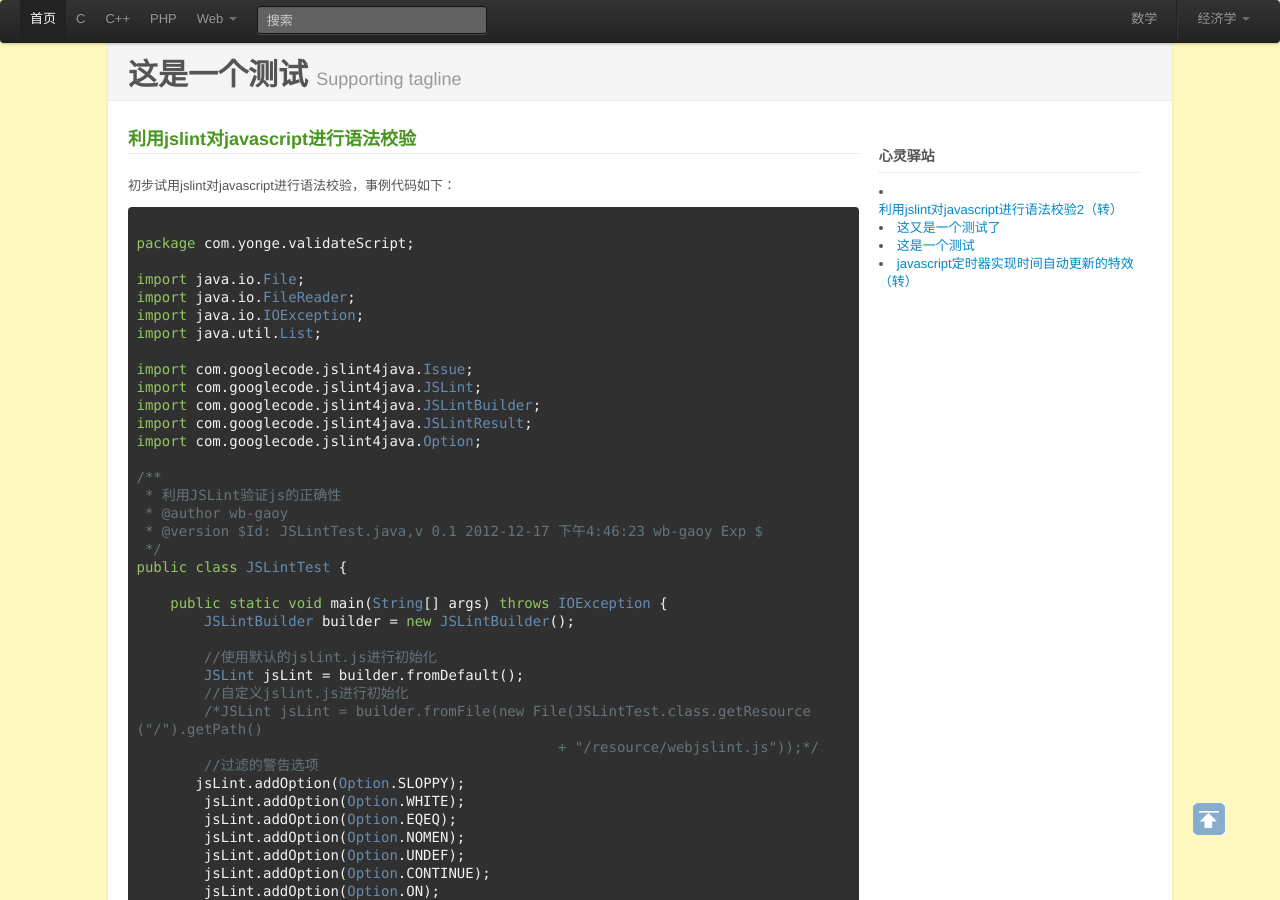
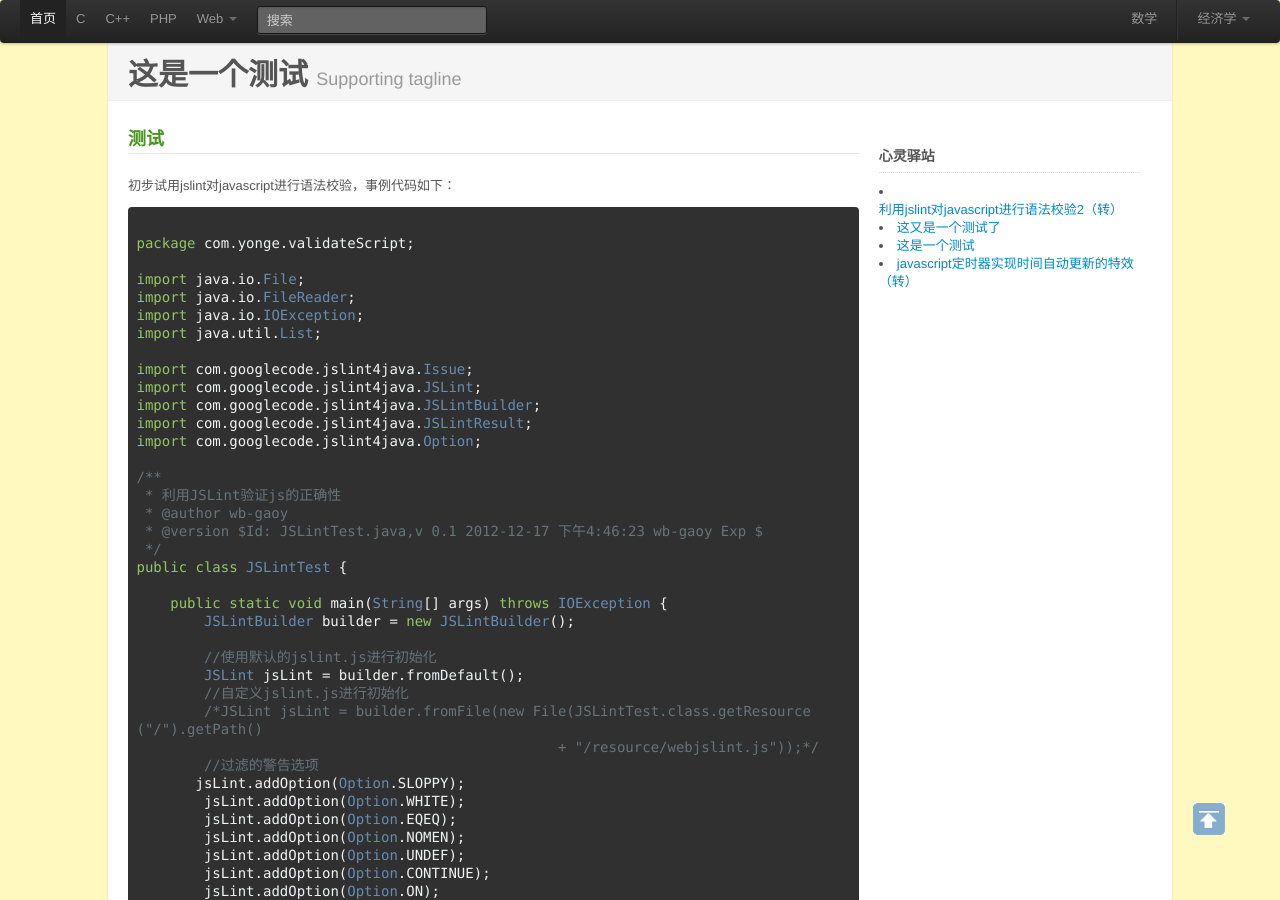
Before and after one commit to luwanlili/luwanlili.github.com, a Jekyll site: the page built from _posts/2012-12-08-thisisatest.html, in a window 1280 px wide and 900 px high. Built offline with Jekyll 4.4.1, drawn with Linux system fonts in a browser that asks for light colours.

Commit message:
taskchange

```diff
--- a/_posts/2012-12-08-thisisatest.html
+++ b/_posts/2012-12-08-thisisatest.html
@@ -9,7 +9,7 @@ title: 这是一个测试
 <div class="span8">
 	<div class="v-entry">
 
-				<h2 id="seajs">利用jslint对javascript进行语法校验</h2>
+				<h2 id="seajs">测试</h2>
 				<p>初步试用jslint对javascript进行语法校验，事例代码如下：</p>
 					<pre>
 <code>
```
